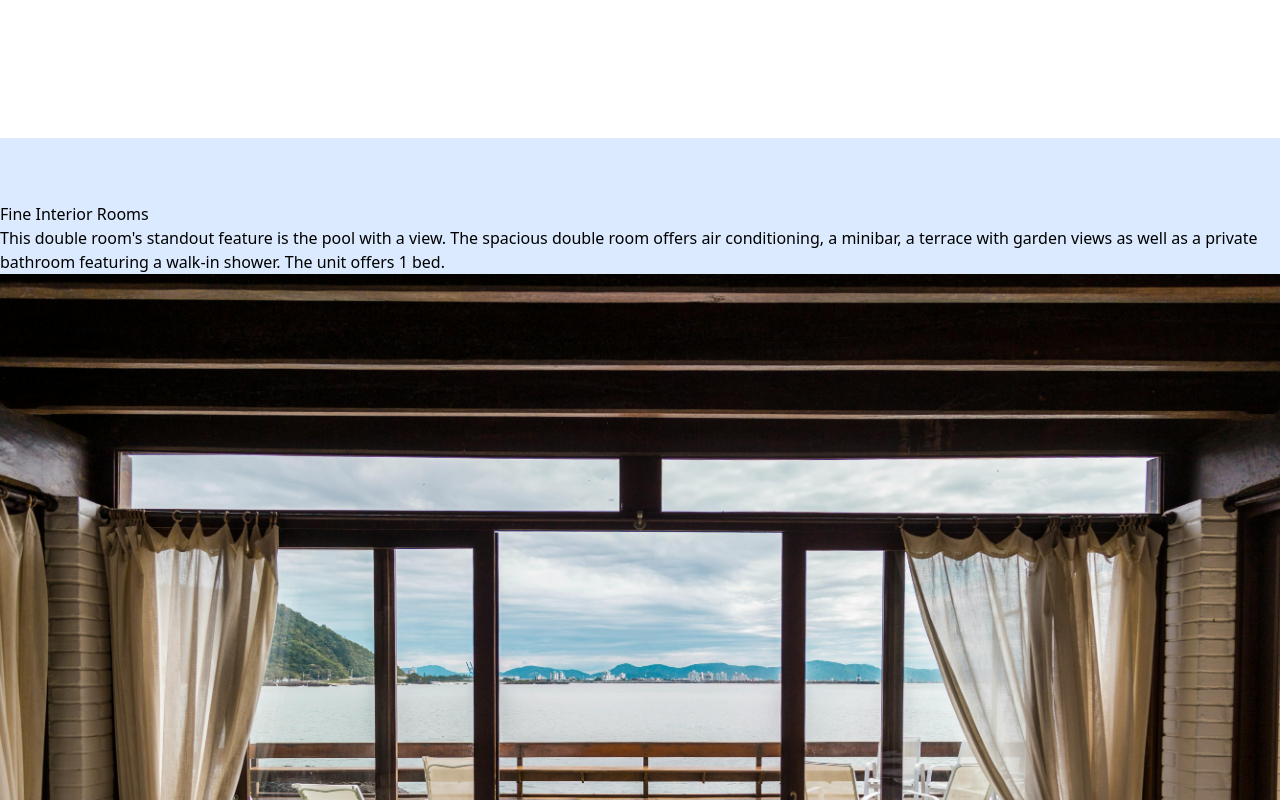
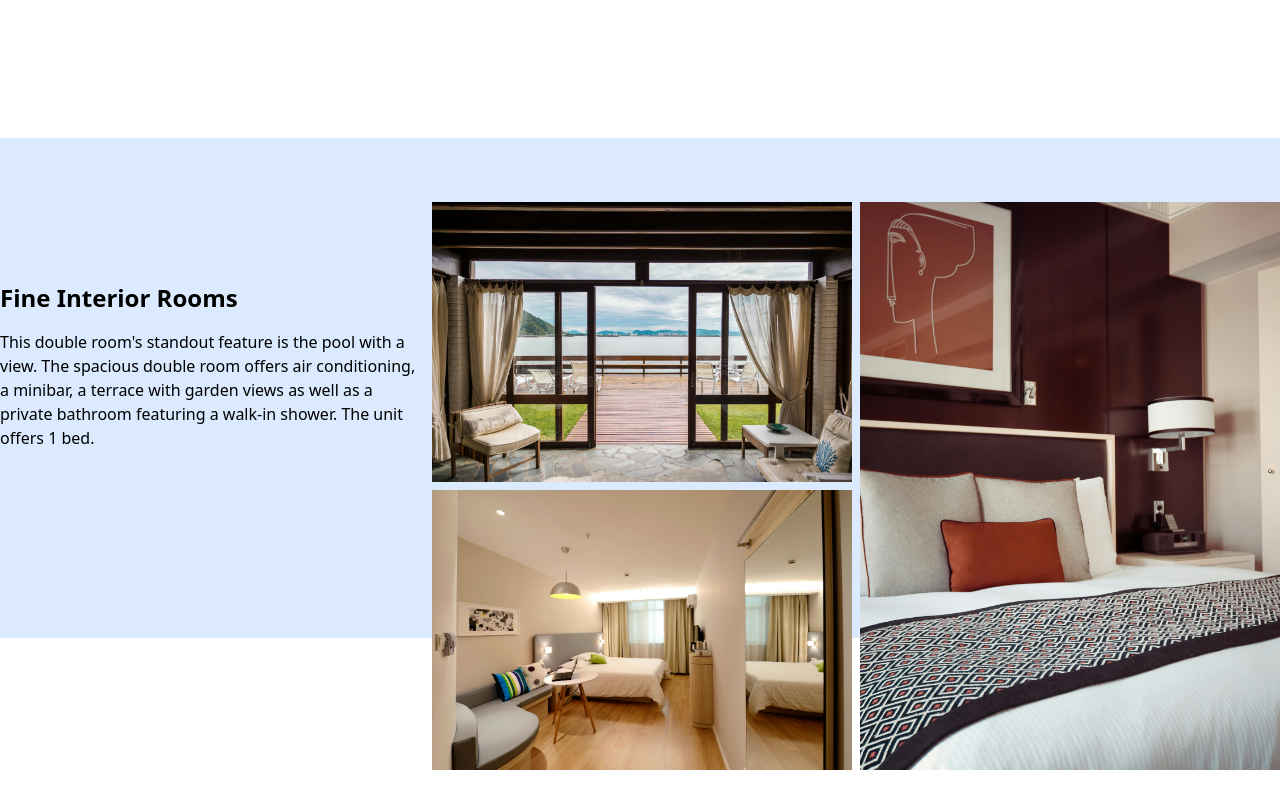
Before and after one commit to sashajhost/react_tailwind_app, a React (Create React App) app: page / in a window 1280 px wide. Shown: the part 1700-2500 px from the top of the page. Built offline with nearby package versions, Linux system fonts and the light colour scheme.

Commit message:
finish rooms component

```diff
--- a/src/Components/Rooms.js
+++ b/src/Components/Rooms.js
@@ -5,19 +5,19 @@
 
 const Rooms = () => {
   return (
-    <div className='max-w-[1400px] h-[500px] bg-blue-100 mx-auto my-20 pt-16 lg-[20%] md:mb-[35%]'>
-        <div>
-            <h3>Fine Interior Rooms</h3>
-            <p>This double room's standout feature is the pool with a view. The spacious double
+    <div className='max-w-[1400px] h-[500px] bg-blue-100 mx-auto my-20 pt-16 lg-[20%] md:mb-[35%] grid lg:grid-cols-3 gap-4'>
+        <div className='relative col-span-2 lg:top-20 lg:col-span-1 '>
+            <h3 className='text-2xl font-bold '>Fine Interior Rooms</h3>
+            <p className='pt-4 '>This double room's standout feature is the pool with a view. The spacious double
                 room offers air conditioning, a minibar, a terrace with garden views as well as
                 a private bathroom featuring a walk-in shower. The unit offers 1 bed.</p>
 
         </div>
 
-        <div>
-            <img src={Room1} alt=''/>
-            <img src={Room2} alt=''/>
-            <img src={Room3} alt=''/>
+        <div className='grid grid-cols-2 col-span-2 gap-2'>
+            <img className='object-cover w-full h-full' src={Room1} alt=''/>
+            <img className='object-cover w-full h-full row-span-2' src={Room2} alt=''/>
+            <img className='object-cover w-full h-full' src={Room3} alt=''/>
 
         </div>
 
```
